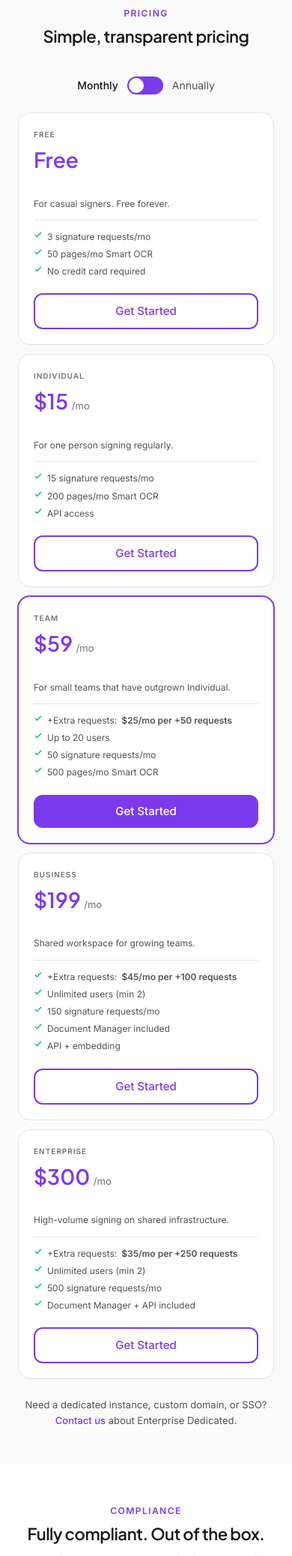
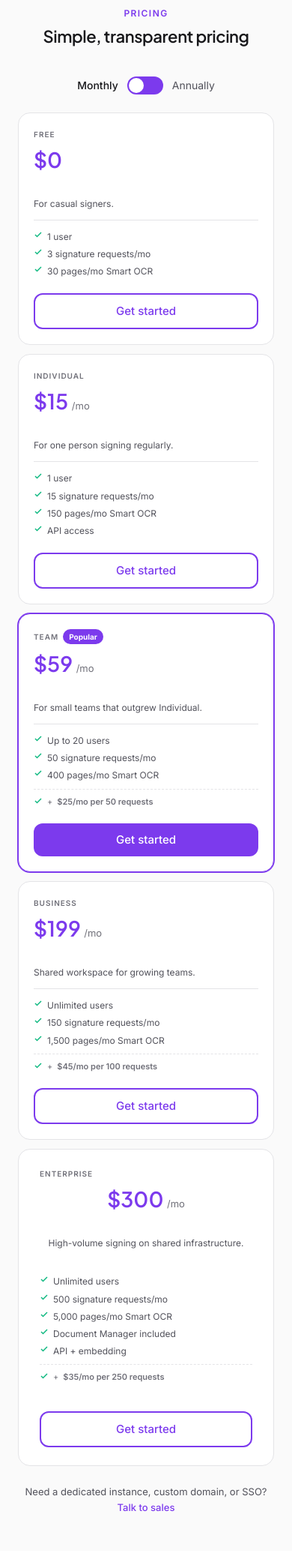
Before and after one commit to jesseframework/CodeFusionLabs.Hubsign.Landing, a Django app: page / in a window 390 px wide. Shown: the part 4425-6500 px from the top of the page at 75% size. Run offline with Django 4.2, Linux system fonts and the light colour scheme.

Commit message:
Revamp pricing tiers, layout, and Smart OCR metering
Align product docs, backend defaults, UI and tests with the new pricing plan: meter Smart OCR by pages, tighten allowances, and present Enterprise as a full-width banner.

- HubSign-Pricing-Plan.md: update Smart OCR wording, new per-tier page allowances, page-per-request guidance, pricing-page layout and copy rules.
- landing/pricing.py: update fallback PricingTier data to match the doc (new Smart OCR limits, feature copy, user counts, addon unit_suffix formatting, card copy rules and CTAs).
- landing/tests.py: update assertions for new strings, unit_suffix values, banner rendering and CTA/badge expectations.
- static/css/main.css: change pricing grid to 4-up, add banner, badge and addon styles, responsive tweaks for two-by-two layout on narrow screens.
- static/js/main.js: display "$0" for zero-priced tiers instead of "Free" to match card copy.
- templates/landing/index.html: render first four tiers as cards (mark featured with a "Popular" badge) and render the last tier as a pricing banner with features/addons and updated CTAs; change sales copy to "Talk to sales."

These changes implement the doc's layout and copy rules, make Smart OCR billing consistent (pages), and improve clarity on cards/add-ons and Enterprise placement.

```diff
--- a/landing/pricing.py
+++ b/landing/pricing.py
@@ -139,52 +139,57 @@ def _resolve_interval_prices(price_matches: list[dict]):
 
 
 def _fallback_tiers() -> list[PricingTier]:
-    """See HubSign-Pricing-Plan.md Section 2 ("Proposed full ladder") and Section 4
-    ("Annual billing") for where these figures come from. DMS is included in
+    """See HubSign-Pricing-Plan.md Section 2 ("Proposed full ladder", "Feature
+    differentiation", "Pricing page layout") and Section 4 ("Annual billing") for
+    where these figures and the card copy rules come from. DMS is included in
     Business, not sold as a per-seat addon -- that was a live-site bug this ladder
     fixes, not a simplification made here.
+
+    Card copy follows the doc's "Pricing page layout" rules: allowances first,
+    add-on rate last as a muted footnote; user counts shown on every tier; cards
+    kept to 3-4 lines (Business's DMS/API+embedding facts live in the comparison
+    table below the grid -- not yet built -- rather than on the card itself).
+    Enterprise is the exception: it renders as a full-width band, not a card, so
+    it has room to show DMS/API+embedding inline.
     """
     return [
         PricingTier(
             id='free', name='Free',
-            description='For casual signers. Free forever.',
-            features=['3 signature requests/mo', '50 pages/mo Smart OCR', 'No credit card required'],
-            featured=False, cta='Get Started',
+            description='For casual signers.',
+            features=['1 user', '3 signature requests/mo', '30 pages/mo Smart OCR'],
+            featured=False, cta='Get started',
             price_monthly=0, price_annually=0, is_free=True,
         ),
         PricingTier(
             id='individual', name='Individual',
             description='For one person signing regularly.',
-            features=['15 signature requests/mo', '200 pages/mo Smart OCR', 'API access'],
-            featured=False, cta='Get Started',
+            features=['1 user', '15 signature requests/mo', '150 pages/mo Smart OCR', 'API access'],
+            featured=False, cta='Get started',
             price_monthly=15, price_annually=12,
         ),
         PricingTier(
             id='team', name='Team',
-            description='For small teams that have outgrown Individual.',
-            features=['Up to 20 users', '50 signature requests/mo', '500 pages/mo Smart OCR'],
-            featured=True, cta='Get Started',
+            description='For small teams that outgrew Individual.',
+            features=['Up to 20 users', '50 signature requests/mo', '400 pages/mo Smart OCR'],
+            featured=True, cta='Get started',
             price_monthly=59, price_annually=47,
             addons=[
                 PricingAddon(
                     id='team_request_block', name='Extra requests',
-                    price_monthly=25, price_annually=21, unit_suffix='/mo per +50 requests',
+                    price_monthly=25, price_annually=21, unit_suffix='/mo per 50 requests',
                 ),
             ],
         ),
         PricingTier(
             id='business', name='Business',
             description='Shared workspace for growing teams.',
-            features=[
-                'Unlimited users (min 2)', '150 signature requests/mo',
-                'Document Manager included', 'API + embedding',
-            ],
-            featured=False, cta='Get Started',
+            features=['Unlimited users', '150 signature requests/mo', '1,500 pages/mo Smart OCR'],
+            featured=False, cta='Get started',
             price_monthly=199, price_annually=165,
             addons=[
                 PricingAddon(
                     id='doc_block', name='Extra requests',
-                    price_monthly=45, price_annually=37, unit_suffix='/mo per +100 requests',
+                    price_monthly=45, price_annually=37, unit_suffix='/mo per 100 requests',
                 ),
             ],
         ),
@@ -192,15 +197,15 @@ def _fallback_tiers() -> list[PricingTier]:
             id='enterprise', name='Enterprise',
             description='High-volume signing on shared infrastructure.',
             features=[
-                'Unlimited users (min 2)', '500 signature requests/mo',
-                'Document Manager + API included',
+                'Unlimited users', '500 signature requests/mo', '5,000 pages/mo Smart OCR',
+                'Document Manager included', 'API + embedding',
             ],
-            featured=False, cta='Get Started',
+            featured=False, cta='Get started',
             price_monthly=300, price_annually=249,
             addons=[
                 PricingAddon(
                     id='enterprise_request_block', name='Extra requests',
-                    price_monthly=35, price_annually=29, unit_suffix='/mo per +250 requests',
+                    price_monthly=35, price_annually=29, unit_suffix='/mo per 250 requests',
                 ),
             ],
         ),
--- a/static/css/main.css
+++ b/static/css/main.css
@@ -866,8 +866,9 @@ input {
 
 .pricing-grid {
     display: grid;
-    grid-template-columns: repeat(auto-fit, minmax(200px, 1fr));
+    grid-template-columns: repeat(4, 1fr);
     gap: 12px;
+    margin-bottom: 12px;
 }
 
 .pricing-card {
@@ -891,12 +892,26 @@ input {
 }
 
 .pricing-tier {
+    display: flex;
+    align-items: center;
+    gap: 6px;
     font-size: 0.625rem;
     font-weight: 600;
     text-transform: uppercase;
     letter-spacing: 0.1em;
     color: var(--text-muted);
     margin-bottom: 4px;
+}
+
+.pricing-badge {
+    font-size: 0.625rem;
+    font-weight: 700;
+    text-transform: none;
+    letter-spacing: normal;
+    padding: 2px 8px;
+    border-radius: 100px;
+    background: var(--primary);
+    color: #fff;
 }
 
 .pricing-price {
@@ -980,8 +995,61 @@ input {
     color: var(--gray-300);
 }
 
+.pricing-features li.pricing-addon {
+    margin-top: 8px;
+    padding-top: 8px;
+    border-top: 1px dashed var(--border);
+    color: var(--text-muted);
+    font-size: 0.6875rem;
+}
+
+.pricing-addon svg {
+    color: var(--text-muted);
+}
+
 .pricing-addon-amount {
     font-weight: 600;
+}
+
+.pricing-banner {
+    display: flex;
+    align-items: center;
+    gap: 32px;
+    background: var(--bg);
+    border: 1px solid var(--border);
+    border-radius: var(--radius-xl);
+    padding: 24px 28px;
+    transition: all var(--transition-base);
+}
+
+.pricing-banner:hover {
+    border-color: var(--purple-200);
+    box-shadow: var(--shadow-lg);
+}
+
+.pricing-banner-intro {
+    flex: 0 0 220px;
+}
+
+.pricing-banner-intro .pricing-desc {
+    margin-bottom: 0;
+    padding-bottom: 0;
+    border-bottom: none;
+}
+
+.pricing-features--banner {
+    flex: 1;
+    columns: 2;
+    column-gap: 24px;
+    margin-bottom: 0;
+}
+
+.pricing-features--banner li {
+    break-inside: avoid;
+}
+
+.pricing-banner .btn {
+    flex-shrink: 0;
 }
 
 .pricing-contact {
@@ -1258,7 +1326,21 @@ input {
     }
 
     .pricing-grid {
-        grid-template-columns: repeat(auto-fit, minmax(200px, 1fr));
+        grid-template-columns: repeat(2, 1fr);
+    }
+
+    .pricing-banner {
+        flex-direction: column;
+        align-items: stretch;
+        text-align: center;
+    }
+
+    .pricing-banner-intro {
+        flex: none;
+    }
+
+    .pricing-features--banner {
+        columns: 1;
     }
 
     .compliance-content {
--- a/static/js/main.js
+++ b/static/js/main.js
@@ -131,7 +131,7 @@ function applyPricingTiers(tiers, isAnnual) {
         if (!amountEl) return;
         const price = isAnnual ? tier.price_annually : tier.price_monthly;
         if (price === 0) {
-            amountEl.textContent = 'Free';
+            amountEl.textContent = '$0';
             if (periodEl) periodEl.textContent = '';
             if (billingEl) billingEl.textContent = '';
             if (saveEl) saveEl.textContent = '';
--- a/templates/landing/index.html
+++ b/templates/landing/index.html
@@ -322,11 +322,11 @@
             <span>Annually</span>
         </div>
         <div class="pricing-grid">
-            {% for tier in pricing_tiers %}
+            {% for tier in pricing_tiers|slice:":-1" %}
             <div class="pricing-card{% if tier.featured %} featured{% endif %}" data-tier="{{ tier.id }}">
-                <span class="pricing-tier">{{ tier.name }}</span>
+                <span class="pricing-tier">{{ tier.name }}{% if tier.featured %} <span class="pricing-badge">Popular</span>{% endif %}</span>
                 <div class="pricing-price">
-                    <span class="pricing-amount">{% if tier.is_free %}Free{% else %}${{ tier.price_monthly }}{% endif %}</span>
+                    <span class="pricing-amount">${{ tier.price_monthly }}</span>
                     {% if not tier.is_free %}<span class="pricing-period">/mo</span>{% endif %}
                 </div>
                 <div class="pricing-billing">
@@ -335,20 +335,20 @@
                 </div>
                 <p class="pricing-desc">{{ tier.description }}</p>
                 <ul class="pricing-features">
-                    {% for addon in tier.addons %}
-                    <li class="pricing-addon">
-                        <svg width="12" height="12" viewBox="0 0 16 16" fill="none">
-                            <path d="M13.3333 4L6 11.3333L2.66667 8" stroke="currentColor" stroke-width="2"/>
-                        </svg>
-                        +{{ addon.name }}: <span class="pricing-addon-amount">${{ addon.price_monthly }}{{ addon.unit_suffix }}</span>
-                    </li>
-                    {% endfor %}
                     {% for feature in tier.features %}
                     <li>
                         <svg width="12" height="12" viewBox="0 0 16 16" fill="none">
                             <path d="M13.3333 4L6 11.3333L2.66667 8" stroke="currentColor" stroke-width="2"/>
                         </svg>
                         {{ feature }}
+                    </li>
+                    {% endfor %}
+                    {% for addon in tier.addons %}
+                    <li class="pricing-addon">
+                        <svg width="12" height="12" viewBox="0 0 16 16" fill="none">
+                            <path d="M13.3333 4L6 11.3333L2.66667 8" stroke="currentColor" stroke-width="2"/>
+                        </svg>
+                        +<span class="pricing-addon-amount">${{ addon.price_monthly }}{{ addon.unit_suffix }}</span>
                     </li>
                     {% endfor %}
                 </ul>
@@ -358,7 +358,44 @@
             </div>
             {% endfor %}
         </div>
-        <p class="pricing-contact">Need a dedicated instance, custom domain, or SSO? <a href="mailto:sales@hubsign.io">Contact us</a> about Enterprise Dedicated.</p>
+        {% with tier=pricing_tiers|last %}
+        <div class="pricing-banner" data-tier="{{ tier.id }}">
+            <div class="pricing-banner-intro">
+                <span class="pricing-tier">{{ tier.name }}</span>
+                <div class="pricing-price">
+                    <span class="pricing-amount">${{ tier.price_monthly }}</span>
+                    <span class="pricing-period">/mo</span>
+                </div>
+                <div class="pricing-billing">
+                    <span class="pricing-billing-amount"></span>
+                    <span class="pricing-save"></span>
+                </div>
+                <p class="pricing-desc">{{ tier.description }}</p>
+            </div>
+            <ul class="pricing-features pricing-features--banner">
+                {% for feature in tier.features %}
+                <li>
+                    <svg width="12" height="12" viewBox="0 0 16 16" fill="none">
+                        <path d="M13.3333 4L6 11.3333L2.66667 8" stroke="currentColor" stroke-width="2"/>
+                    </svg>
+                    {{ feature }}
+                </li>
+                {% endfor %}
+                {% for addon in tier.addons %}
+                <li class="pricing-addon">
+                    <svg width="12" height="12" viewBox="0 0 16 16" fill="none">
+                        <path d="M13.3333 4L6 11.3333L2.66667 8" stroke="currentColor" stroke-width="2"/>
+                    </svg>
+                    +<span class="pricing-addon-amount">${{ addon.price_monthly }}{{ addon.unit_suffix }}</span>
+                </li>
+                {% endfor %}
+            </ul>
+            <a href="https://app.hubsign.io/signup?plan={{ tier.id }}" class="btn btn-outline">
+                {{ tier.cta }}
+            </a>
+        </div>
+        {% endwith %}
+        <p class="pricing-contact">Need a dedicated instance, custom domain, or SSO? <a href="mailto:sales@hubsign.io">Talk to sales</a></p>
     </div>
 </section>
 
```
Also changed, not shown: HubSign-Pricing-Plan.md (+42 -16 lines), landing/tests.py (+10 -5 lines).
